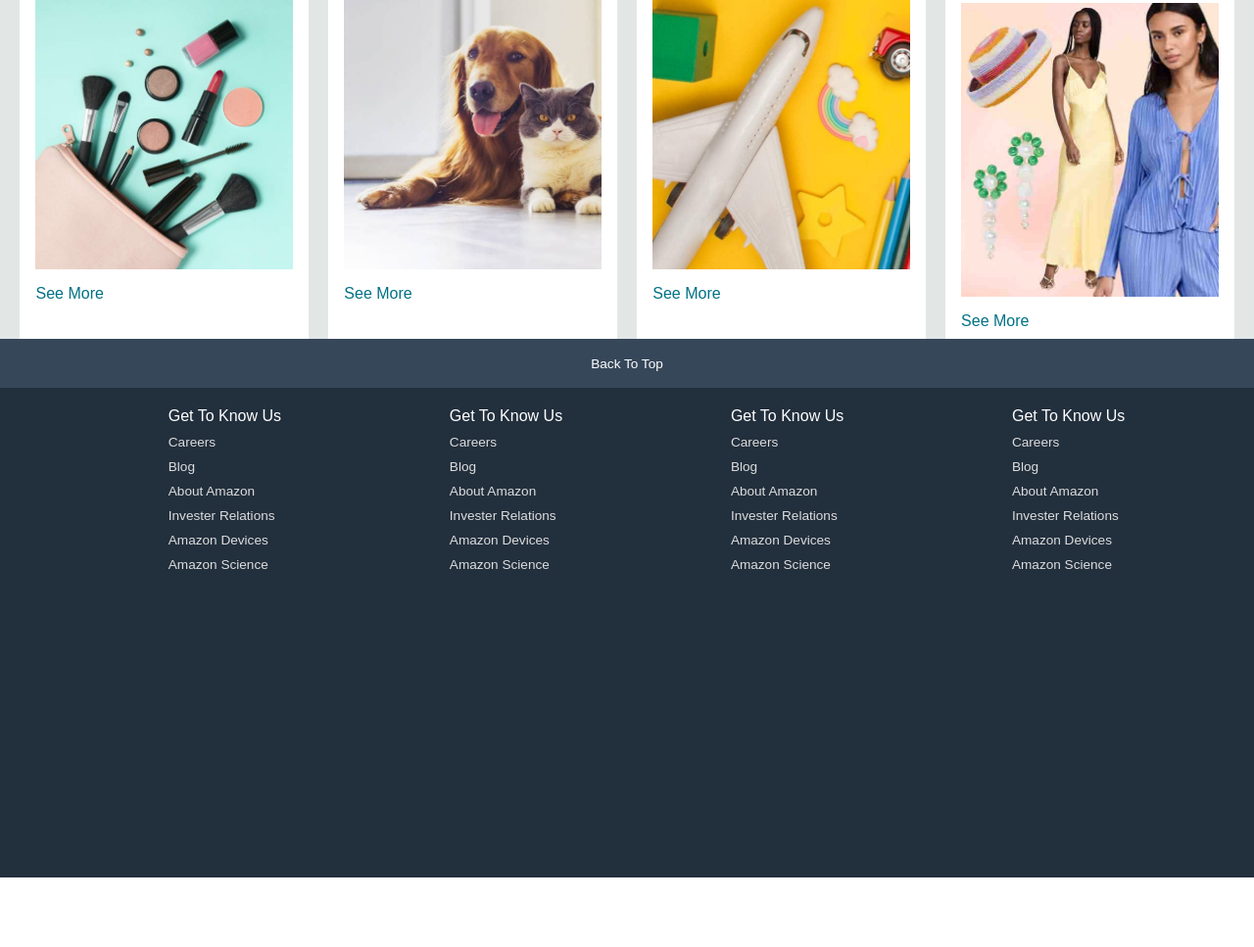
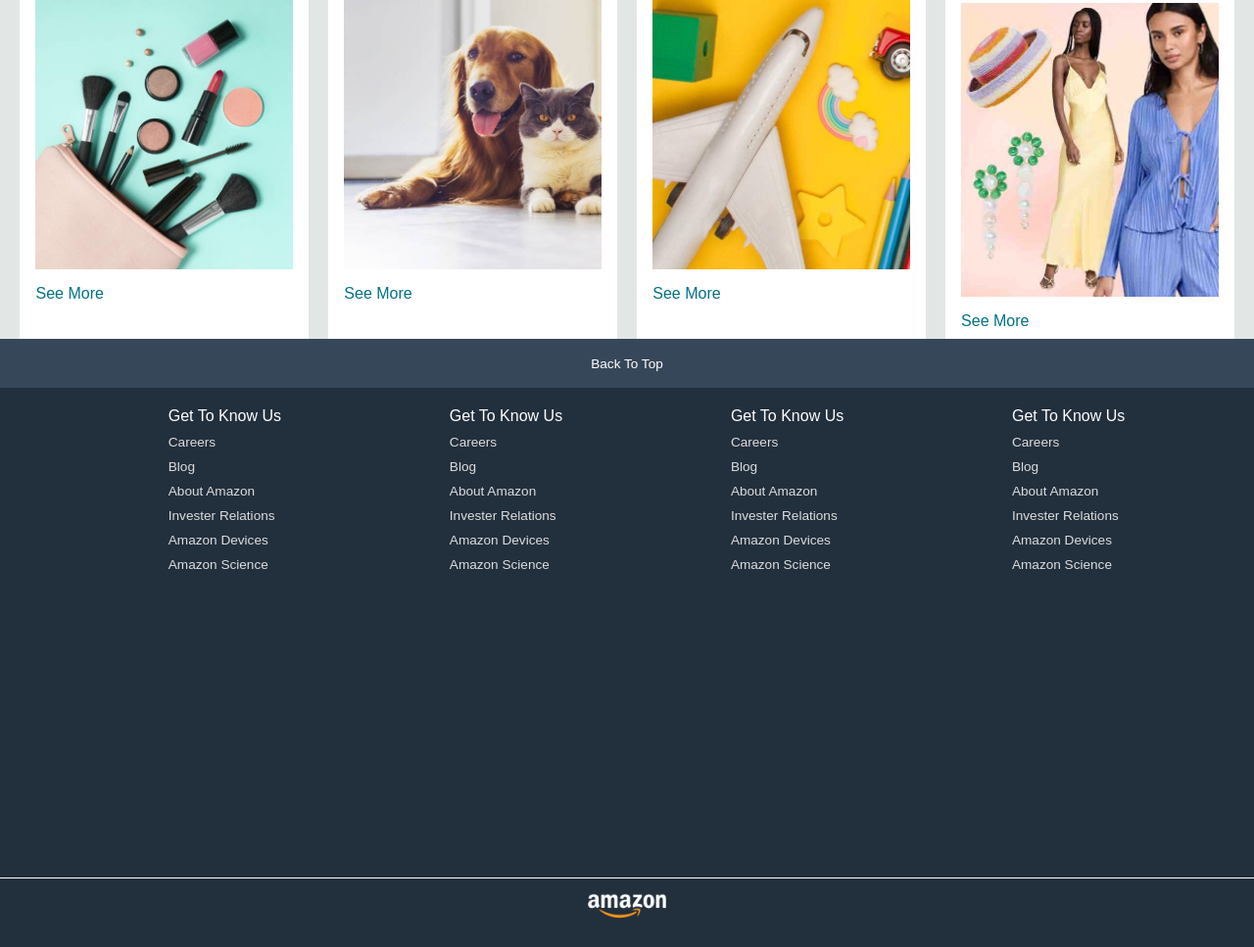
Before and after one commit to RahaneSayali/Amazon-Clone, a plain HTML site: page index.html in a window 1280 px wide. Shown: the part 1034-2001 px from the top of the page at 98% size. Before the commit the page ends 1930 px from the top, so only its background shows below. Drawn offline with Linux system fonts and the light colour scheme.

Commit message:
panel 3 added

```diff
--- a/index.html
+++ b/index.html
@@ -171,6 +171,9 @@
 
             </ul>
         </div>
+        <div class="foot-panel3">
+            <div class="logo"></div>
+        </div>
     </footer>
 </body>
 </html>
--- a/style.css
+++ b/style.css
@@ -208,3 +208,17 @@ ul a{
     margin-top: 10px;
     color: #dddddd;
 }
+.foot-panel3{
+    background-color: #222f3d;
+    color: white;
+    border-top: 0.5px solid white;
+    height: 70px;
+    display: flex;
+    justify-content: center;
+}
+.logo{
+    background-image: url("amazon_logo.png");
+    height: 50px;
+    background-size: cover;
+    width: 100px;
+}
```
